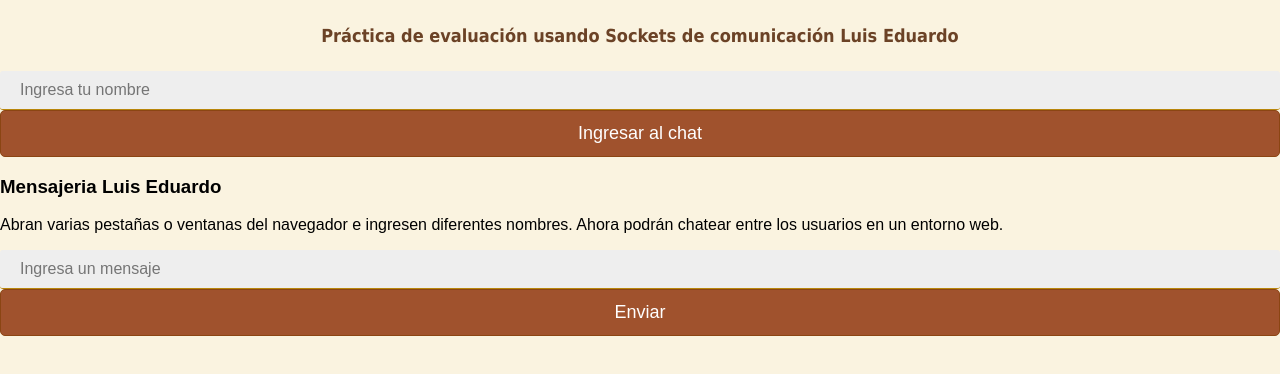
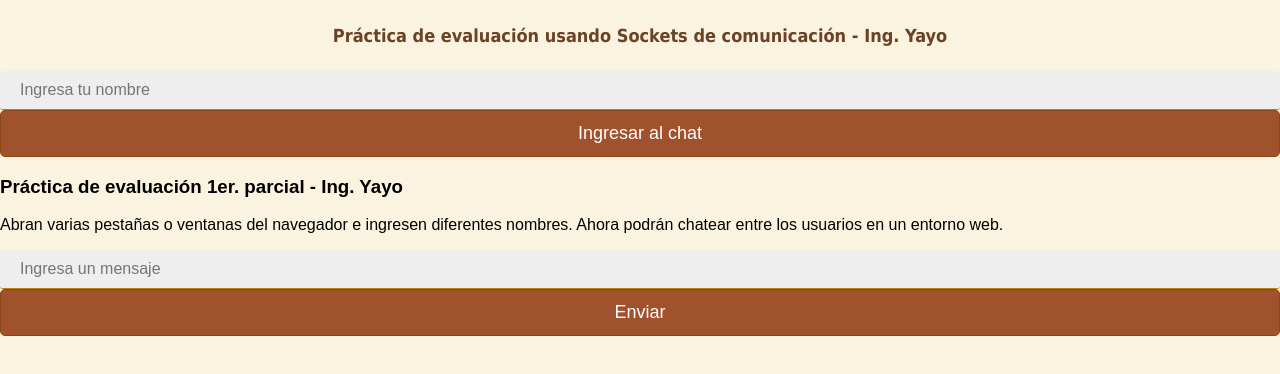
Before and after one commit to LuisTrinidad1/ChatluisE, a website: page public/index.html in a window 1280 px wide. Drawn offline with nearby package versions, Linux system fonts and the light colour scheme.

Commit message:
Update index.html 22

```diff
--- a/public/index.html
+++ b/public/index.html
@@ -10,7 +10,7 @@
   <div class="container">
     <!-- Login -->
     <div id="loginCard" class="card login-card">
-      <h2>Práctica de evaluación usando Sockets de comunicación Luis Eduardo </h2>
+      <h2>Práctica de evaluación usando Sockets de comunicación - Ing. Yayo</h2>
       <input id="nameInput" type="text" placeholder="Ingresa tu nombre" />
       <button id="enterBtn" class="btn">Ingresar al chat</button>
     </div>
@@ -18,7 +18,7 @@
     <!-- Chat (oculto hasta login) -->
     <div id="chatWrap" class="chat-wrap hidden">
       <div class="header">
-        <h3> Mensajeria Luis Eduardo</h3>
+        <h3>Práctica de evaluación 1er. parcial - Ing. Yayo</h3>
       </div>
 
       <div class="main">
```
